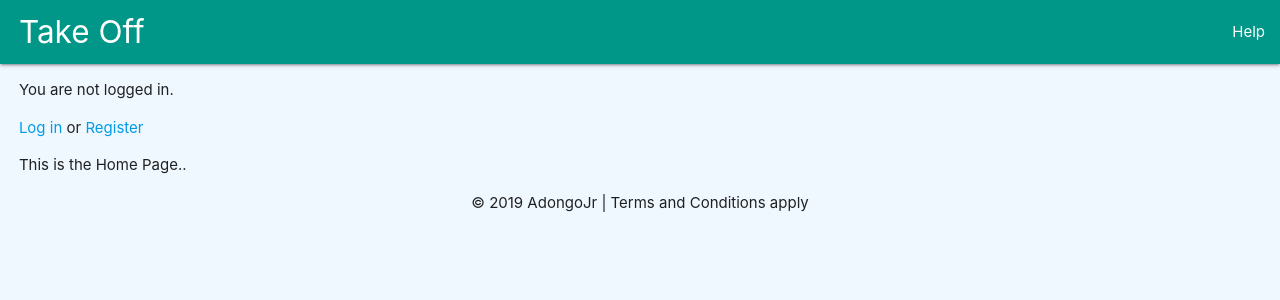
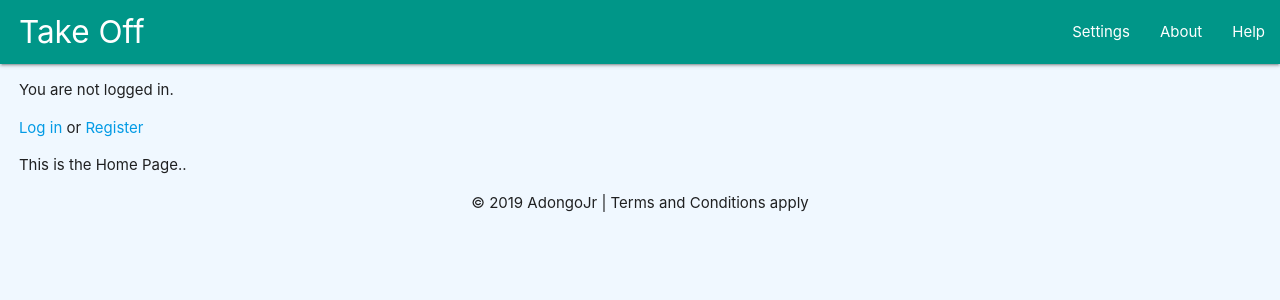
Before and after one commit to AdongoJr/Django-QS, a Django app: page / in a window 1280 px wide. Shown: the top 300 px of the page. Run offline with Django 3.2, Linux system fonts and the light colour scheme.

Commit message:
added some links to topnav

```diff
--- a/templates/base.html
+++ b/templates/base.html
@@ -18,6 +18,8 @@
         <div class="nav-wrapper teal">
             <a href="{% url 'home' %}" class="brand-logo one">Take Off</a>
             <ul id="nav-mobile" class="right hide-on-med-and-down">
+                <li><a href="#!">Settings</a></li>
+                <li><a href="#!">About</a></li>
                 <li><a href="{% url 'help' %}">Help</a></li>
             </ul>
         </div>
```
